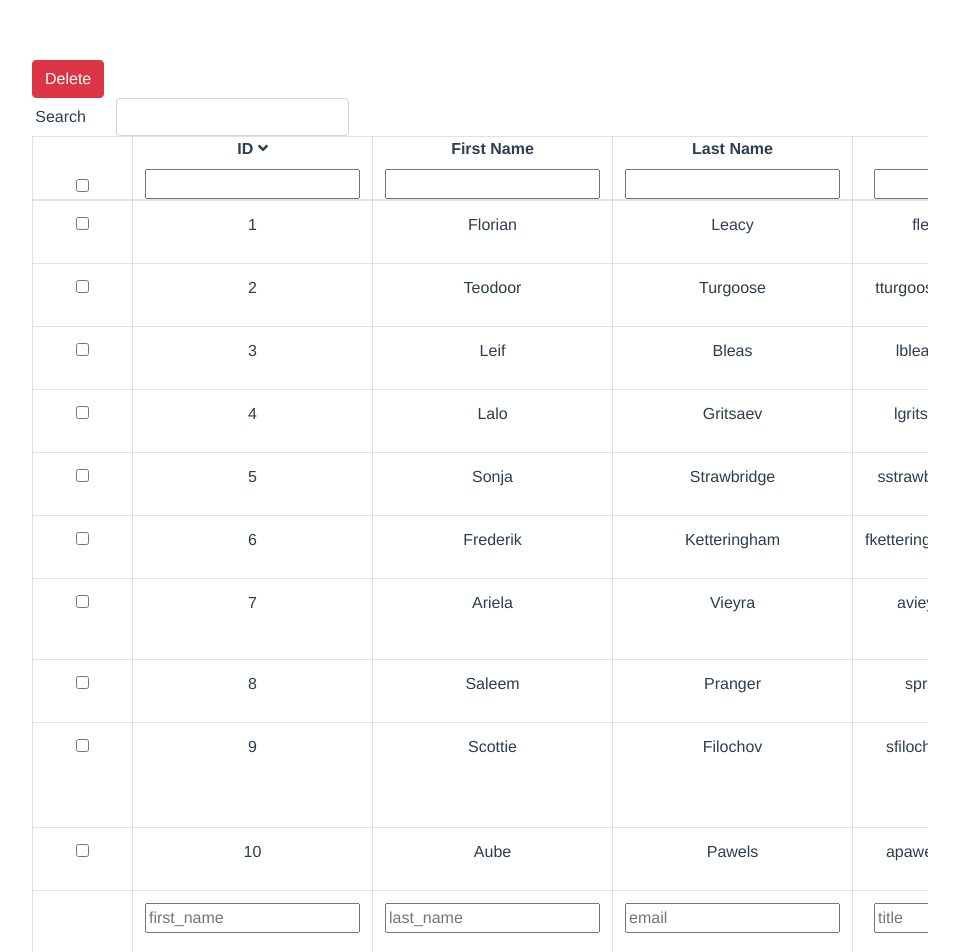
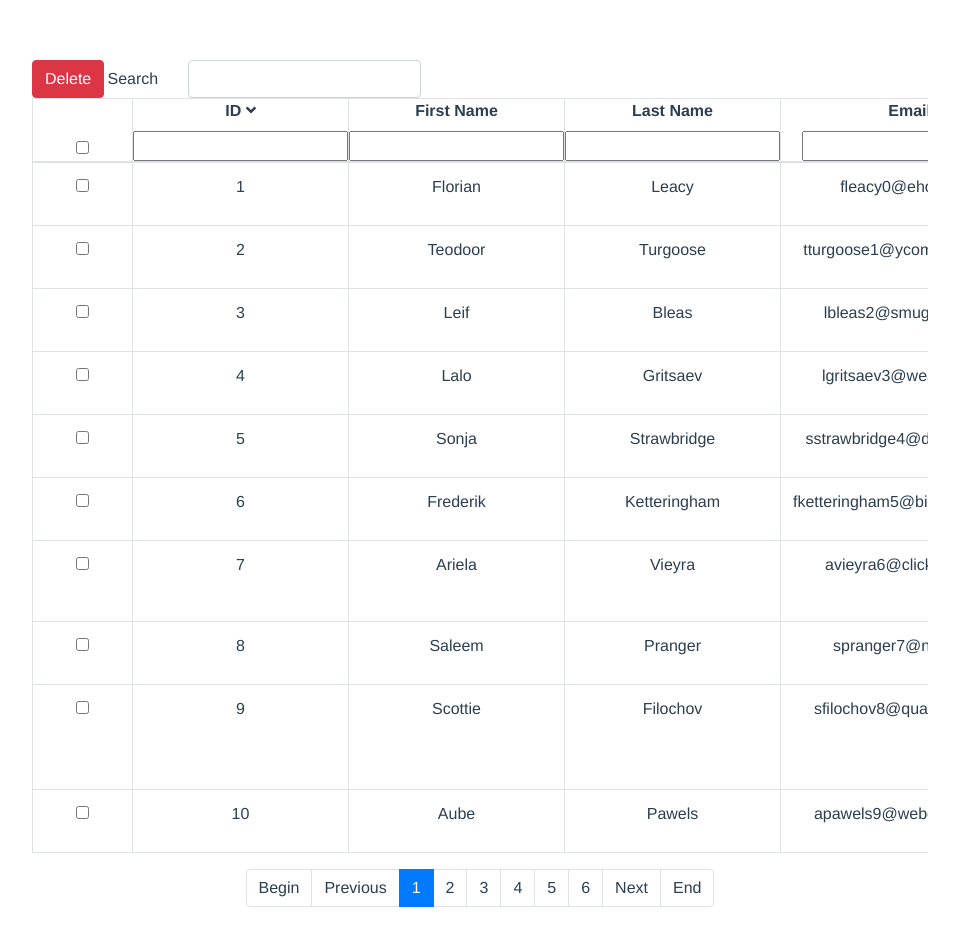
Before and after one commit to Onesime/InterventionTable, a Vue app: page /#/ in a window 1280 px wide. Shown: the top 952 px of the page, without its empty margins (160-1119 px from the left). After the commit the page ends 923 px from the top, so only its background shows below. Built offline with nearby package versions, Linux system fonts and the light colour scheme.

Commit message:
fix intervention

```diff
--- a/src/components/Create.vue
+++ b/src/components/Create.vue
@@ -1,5 +1,6 @@
 <template>
   <tr>
+    <td></td>
     <td></td>
     <td><input type="text" placeholder="first_name" v-model="first_name"/></td>
     <td><input type="text" placeholder="last_name" v-model="last_name"/></td>
--- a/src/components/Delete.vue
+++ b/src/components/Delete.vue
@@ -1,5 +1,5 @@
 <template>
-  <div>
+  <div style="float:left">
     <input type="button" class="btn btn-danger" value="Delete" v-on:click="supprCheck()"/>
   </div>
 </template>
--- a/src/components/InterventionTable.vue
+++ b/src/components/InterventionTable.vue
@@ -149,7 +149,7 @@ export default {
           	return this.sortedJson.slice((this.pageNumber -1) * 10, (this.pageNumber - 1) * 10 + 10);
 	  	},
         maxSize: function() {
-            return Math.ceil(this.paginatedJson.length / 10);
+            return Math.ceil(this.sortedJson.length / 10);
         },
 	},
 	methods: {
```
